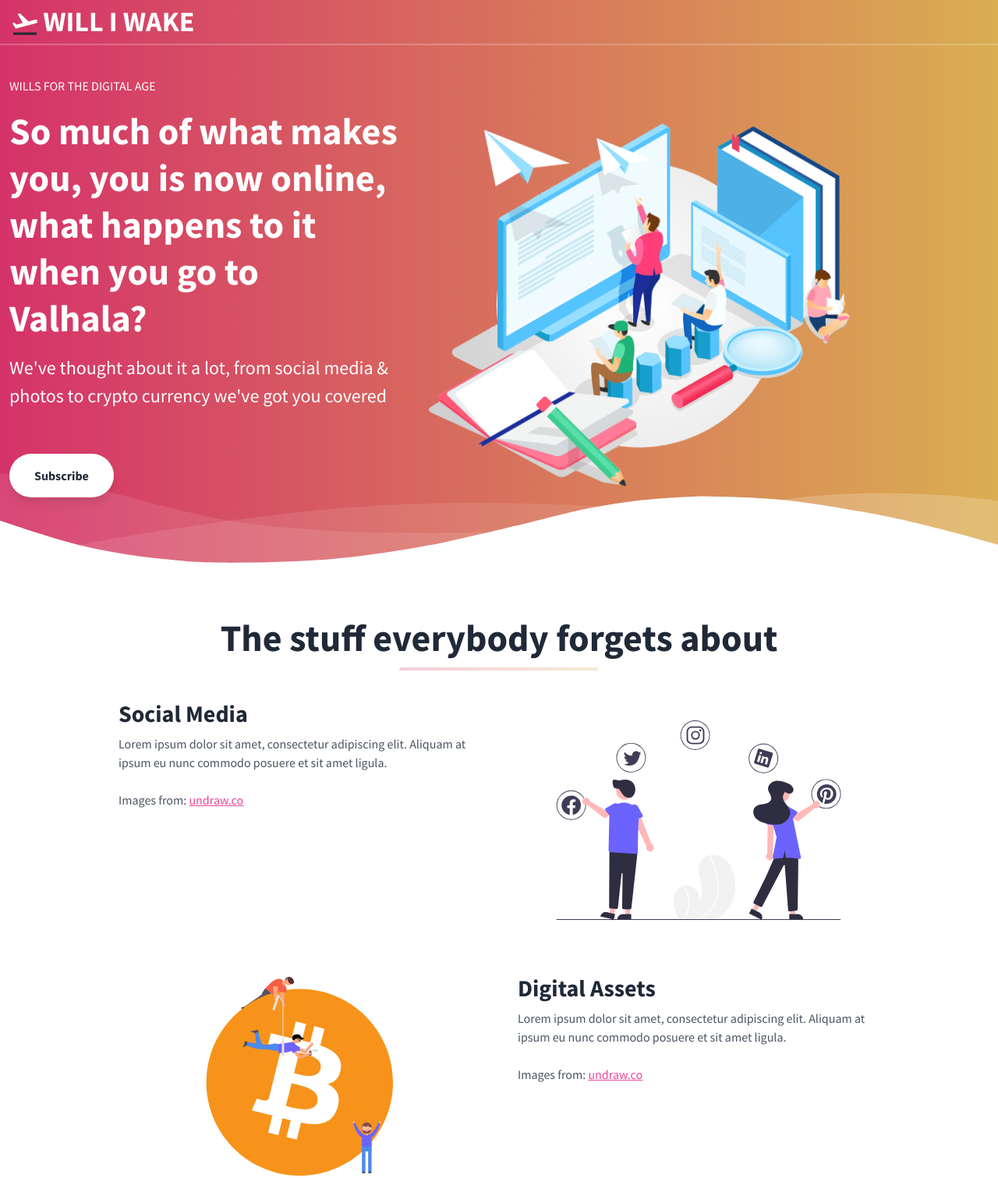
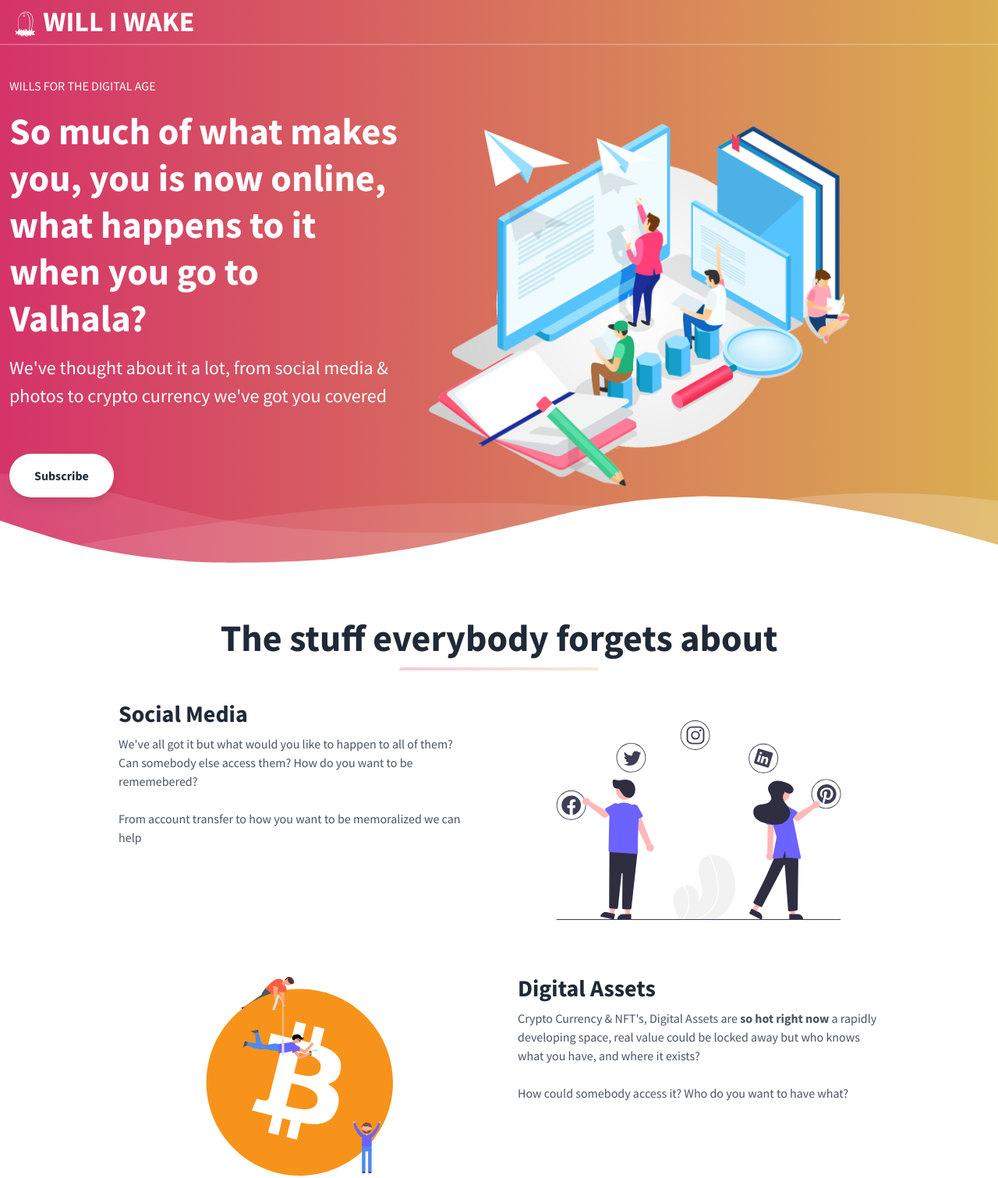
Before and after one commit to yuhonas/williwake.com, a plain HTML site: page index.html in a window 1280 px wide. Shown: the top 1511 px of the page at 78% size. Drawn offline with nearby package versions, Linux system fonts and the light colour scheme.

Commit message:
small tweaks

```diff
--- a/index.html
+++ b/index.html
@@ -27,13 +27,41 @@
         <div class="pl-4 flex items-center">
           <a class="toggleColour text-white no-underline hover:no-underline font-bold text-2xl lg:text-4xl" href="#">
             <!--Icon from: http://www.potlabicons.com/ -->
-            <svg class="h-8 fill-current inline" xmlns="http://www.w3.org/2000/svg" viewBox="0 0 512.005 512.005">
-              <rect fill="#2a2a31" x="16.539" y="425.626" width="479.767" height="50.502" transform="matrix(1,0,0,1,0,0)" />
-              <path
-                class="plane-take-off"
-                d=" M 510.7 189.151 C 505.271 168.95 484.565 156.956 464.365 162.385 L 330.156 198.367 L 155.924 35.878 L 107.19 49.008 L 211.729 230.183 L 86.232 263.767 L 36.614 224.754 L 0 234.603 L 45.957 314.27 L 65.274 347.727 L 105.802 336.869 L 240.011 300.886 L 349.726 271.469 L 483.935 235.486 C 504.134 230.057 516.129 209.352 510.7 189.151 Z "
-              />
-            </svg>
+            <!-- https://www.svgrepo.com/vectors/grave/ -->
+<svg class="h-8 fill-current inline" version="1.1" id="Capa_1" xmlns="http://www.w3.org/2000/svg" xmlns:xlink="http://www.w3.org/1999/xlink" x="0px" y="0px"
+	 viewBox="0 0 271.127 271.127" style="enable-background:new 0 0 271.127 271.127;" xml:space="preserve">
+<g>
+	<path d="M243.229,246.005c-8.217-2.243-12.56-7.185-17.241-13.632c2.614-8.051,13.379-12.36,18.301-18.91
+		c0.748-0.996,0.199-2.757-0.863-3.292c-9.274-4.66-19.292-3.241-26.57,3.065c-0.06-8.57-1.668-16.705-5.069-24.878
+		c-0.149-0.359-0.408-0.679-0.712-0.953c11.711-54.841,28.384-127.67-14.738-169.13C164.776-12.07,100.402-3.72,81.328,36.609
+		c-31.046,37.024-22.215,112.788-13.81,159.607c-2.307,2.608-4.437,5.382-6.202,8.468c-2.346,4.103-5.333,9.521-4.908,14.43
+		c-6.442-7.448-19.032-11.085-27.923-11.764c-1.834-0.14-3.107,2.636-1.587,3.829c6.256,4.913,11.375,10.651,15.795,17.166
+		c-4.321,4.977-6.8,10.304-8.507,17.495c-0.398,1.678,1.562,3.637,3.191,2.453c4.71-3.426,9.353-6.794,15.102-8.32
+		c8.917-2.366,5.49-2.109,8.278,5.152c2.227,5.801,3.265,9.809,7.146,15.072c1.343,1.821,4.084,1.21,4.252-1.152
+		c1.344-18.959,6.359-12.464,14.387-4.959c5.443,5.088,10.886,10.176,16.329,15.263c1.643,1.536,4.235,0.013,3.724-2.168
+		c-0.377-2.333-0.992-4.597-1.844-6.792c-1.969-3.816-0.193-4.812,5.21-3.075c2.246,1.86,4.048,4.194,5.358,7.409
+		c0.776,1.903,3.008,2.251,4.234,0.553c3.536-4.896,5.758-9.986,7.042-15.465c6.393,11.598,17.811,20.655,31.404,21.312
+		c0.844,0.041,1.421-0.392,1.725-0.983c0.941-0.168,1.658-1.295,0.754-2.082c-6.417-5.584-6.421-13.025-5.165-20.605
+		c4.63,3.857,8.683,8.316,8.453,14.875c-0.078,2.229,2.613,2.977,4.104,1.7c4.436-3.796,9.003-8.344,10.705-13.824
+		c4.713,8.057,12.794,13.867,22.17,15.541c1.919,0.343,3.757-1.559,2.641-3.436c-3.393-5.705-3.096-10.566-2.249-16.336
+		c5.631,5.585,13.74,7.475,21.524,8.226c6.647,0.642,17.733,1.738,21.923-4.859C245.377,248.097,244.602,246.379,243.229,246.005z
+		 M180.57,198.863c-6.512,3.437-12.124,8.606-15.472,15.156c-0.469-1.483-0.874-3.073-1.185-3.771
+		c-1.716-3.852-3.785-7.428-6.294-10.814c-3.51-4.738-7.648-8.561-12.298-12.148c-1.374-1.06-3.846,0.362-3.627,2.081
+		c0.783,6.143-0.428,11.682-3.223,16.144c-2.209,2.505-4.645,4.833-7.229,7.078c-1.119,0.661-2.317,1.241-3.591,1.733
+		c1.926-6.159,3.773-12.333,5.337-18.601c0.383-1.538-1.029-3.118-2.631-2.632c-9.748,2.963-18.702,7.931-25.072,15.774
+		c-0.917-6.406-3.862-12.396-7.846-17.618c-1.083-1.419-3.836-1.632-4.263,0.557c-1.549,7.929-4.893,14.674-10.012,20.627
+		c-1.753-8.125-1.25-16.243-0.579-24.619c0.13-1.618-1.966-2.771-3.288-1.886c-3.388,2.268-6.513,4.835-9.363,7.666
+		C62.435,136.68,48.877,47.246,107.201,23.967C200.779-13.382,187.73,141.052,180.57,198.863z M188.002,216.142
+		c0.59-3.623,1.372-7.099,2.828-10.541c1.272-3.007,2.519-5.357,1.808-8.658c-0.271-1.261-1.712-1.93-2.886-1.639
+		c-1.298,0.322-2.584,0.713-3.852,1.165c7.742-59.51,22.154-195.318-67.387-180.52c-11.519,1.904-20.939,6.179-28.601,12.257
+		c34.199-41.322,105.402-26.692,122.47,26.62c14.341,44.796,1.324,94.491-8.022,139.657
+		C200.485,202.603,194.366,213.766,188.002,216.142z"/>
+	<path d="M136.843,43.351c-1.682-1.965-4.258-1.861-6.709-1.972c-0.296-2.571-0.72-5.122-1.356-7.685
+		c-0.618-2.49-4.788-2.041-4.57,0.618c0.18,2.204,0.305,4.429,0.378,6.654c-1.705-0.111-3.411-0.18-5.117-0.134
+		c-2.793,0.074-3.606,4.404-0.682,5.039c1.922,0.417,3.877,0.688,5.839,0.92c-0.001,0.009,0,0.019,0,0.028
+		c-0.094,3.801-1.121,7.63-0.266,11.349c0.464,2.018,3.317,2.259,4.318,0.564c1.944-3.294,1.887-7.453,1.856-11.251
+		c2.263,0.311,4.339,0.51,6.31-1.059C137.809,45.653,137.534,44.159,136.843,43.351z"/>
+</g><g></g><g></g><g></g><g></g><g></g> <g></g><g></g><g></g><g></g><g></g><g></g><g></g><g></g><g></g><g></g></svg>
             WILL I WAKE
           </a>
         </div>
@@ -125,13 +153,14 @@
               Social Media
             </h3>
             <p class="text-gray-600 mb-8">
-              Lorem ipsum dolor sit amet, consectetur adipiscing elit. Aliquam at ipsum eu nunc commodo posuere et sit amet ligula.
+            We've all got it but what would you like to happen to all of them?<br/>
+              Can somebody else access them? How do you want to be rememebered?
+
               <br />
               <br />
-
-              Images from:
-
-              <a class="text-pink-500 underline" href="https://undraw.co/">undraw.co</a>
+              From account transfer to how you want to be memoralized we can
+              help
+              <!-- <a class="text-pink-500 underline" href="https://undraw.co/">undraw.co</a> -->
             </p>
           </div>
           <div class="w-full sm:w-1/2 p-6">
@@ -149,12 +178,14 @@
                 Digital Assets
               </h3>
               <p class="text-gray-600 mb-8">
-                Lorem ipsum dolor sit amet, consectetur adipiscing elit. Aliquam at ipsum eu nunc commodo posuere et sit amet ligula.
+                Crypto Currency &amp; NFT's, Digital Assets are <strong>so hot right now</strong>  a rapidly developing space,
+                real value could be locked away but who knows what you have, and where it exists?
+
                 <br />
                 <br />
-                Images from:
+                How could somebody access it? Who do you want to have what?
 
-                <a class="text-pink-500 underline" href="https://undraw.co/">undraw.co</a>
+                <!-- <a class="text-pink-500 underline" href="https://undraw.co/">undraw.co</a> -->
               </p>
             </div>
           </div>
@@ -165,13 +196,14 @@
               Photos &amp; Messaging
             </h3>
             <p class="text-gray-600 mb-8">
-              Lorem ipsum dolor sit amet, consectetur adipiscing elit. Aliquam at ipsum eu nunc commodo posuere et sit amet ligula.
+              iPhotos, Google Photos, Happy snaps taken on your phone, what do
+              you have and where is it?
               <br />
               <br />
 
-              Images from:
+              <!-- Images from: -->
 
-              <a class="text-pink-500 underline" href="https://undraw.co/">undraw.co</a>
+              <!-- <a class="text-pink-500 underline" href="https://undraw.co/">undraw.co</a> -->
             </p>
           </div>
           <div class="w-full sm:w-1/2 p-6">
```
Also changed, not shown: assets/img/w-logo.svg (added).
